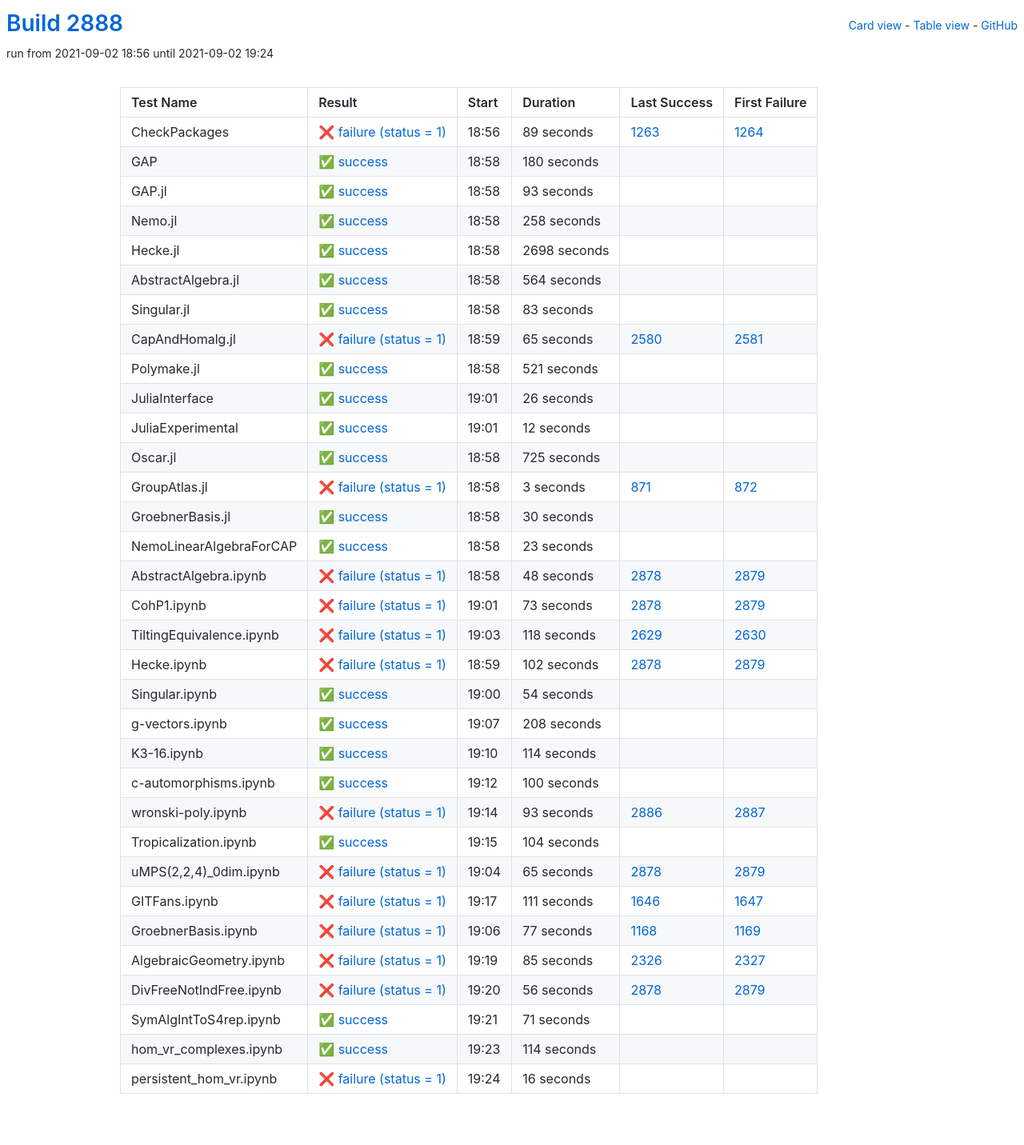
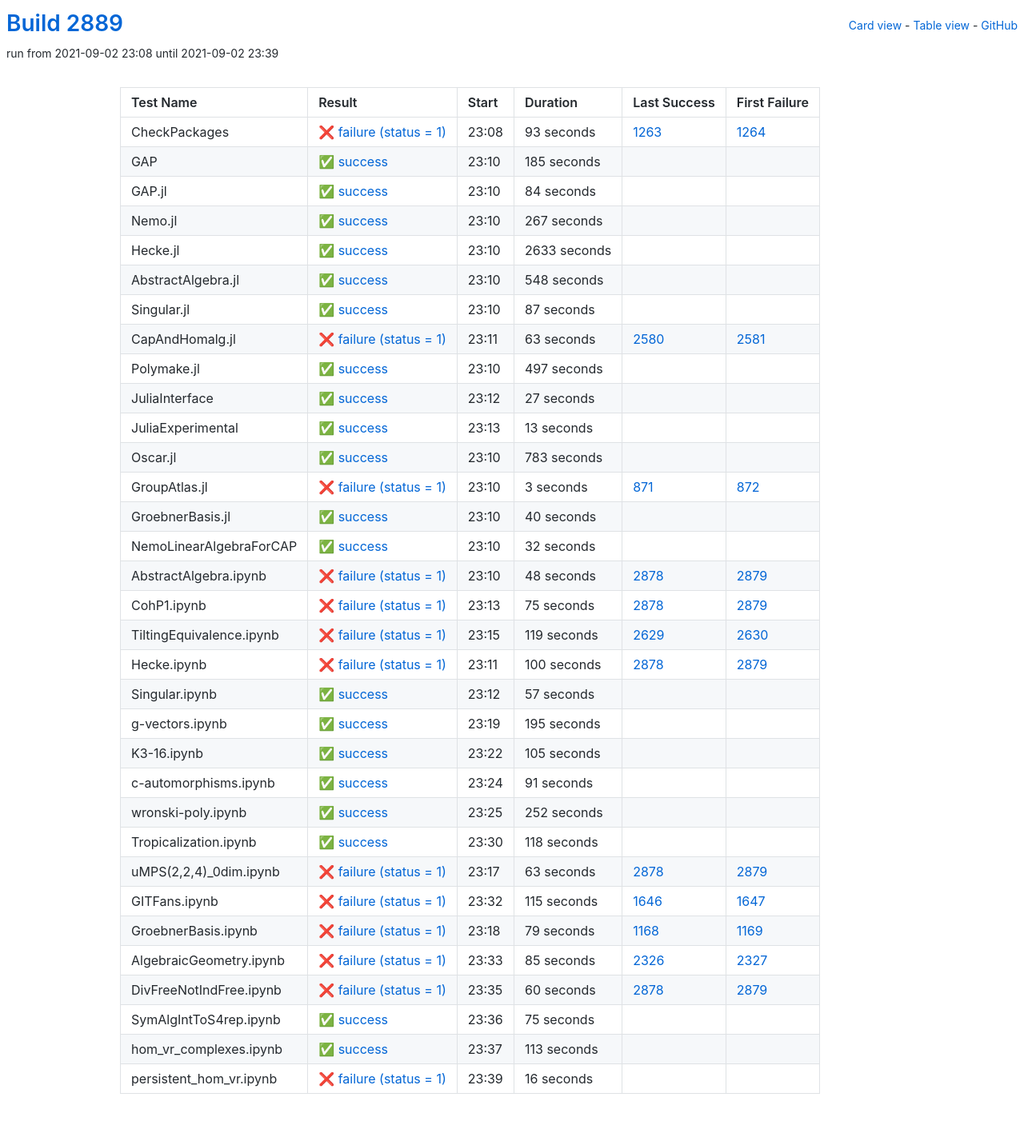
Before and after one commit to oscar-system/oscar-ci-status-stable, a Jekyll site: the page built from table.html, in a window 1280 px wide. Shown: the whole page at 80% size. Built offline with Jekyll 4.4.1, drawn with Linux system fonts in a browser that asks for light colours.

Commit message:
Build #2889

```diff
--- a/_data/ci.yml
+++ b/_data/ci.yml
@@ -1,6 +1,6 @@
 ---
-build: 2888
-build_url: https://oscarci.mathematik.uni-kl.de/job/oscar-stable/2888/
+build: 2889
+build_url: https://oscarci.mathematik.uni-kl.de/job/oscar-stable/2889/
 job: oscar-stable
 organization: oscar-system
 repo: oscar-ci-status-stable
@@ -8,152 +8,152 @@ repourl: https://github.com/oscar-system/oscar-ci-status-stable
 tests:
 - name: CheckPackages
   id: checkpackages
-  log: https://oscarci.mathematik.uni-kl.de/job/oscar-stable/2888/artifact/logs/build-2888/CheckPackages.log
-  start: 2021-09-02 18:56
+  log: https://oscarci.mathematik.uni-kl.de/job/oscar-stable/2889/artifact/logs/build-2889/CheckPackages.log
+  start: 2021-09-02 23:08
   success: false
   exitcode: 1
   status: failure
-  duration: 89
+  duration: 93
   last_success: 1263
   last_success_url: https://oscarci.mathematik.uni-kl.de/job/oscar-stable/1263/
   first_failure: 1264
   first_failure_url: https://oscarci.mathematik.uni-kl.de/job/oscar-stable/1264/
 - name: GAP
   id: gap
-  log: https://oscarci.mathematik.uni-kl.de/job/oscar-stable/2888/artifact/logs/build-2888/GAP.log
-  start: 2021-09-02 18:58
+  log: https://oscarci.mathematik.uni-kl.de/job/oscar-stable/2889/artifact/logs/build-2889/GAP.log
+  start: 2021-09-02 23:10
   success: true
   exitcode: 0
   status: success
-  duration: 180
+  duration: 185
   last_success: false
   last_success_url:
   first_failure: false
   first_failure_url:
 - name: GAP.jl
   id: gap-jl
-  log: https://oscarci.mathematik.uni-kl.de/job/oscar-stable/2888/artifact/logs/build-2888/GAP.jl.log
-  start: 2021-09-02 18:58
+  log: https://oscarci.mathematik.uni-kl.de/job/oscar-stable/2889/artifact/logs/build-2889/GAP.jl.log
+  start: 2021-09-02 23:10
   success: true
   exitcode: 0
   status: success
-  duration: 93
+  duration: 84
   last_success: false
   last_success_url:
   first_failure: false
   first_failure_url:
 - name: Nemo.jl
   id: nemo-jl
-  log: https://oscarci.mathematik.uni-kl.de/job/oscar-stable/2888/artifact/logs/build-2888/Nemo.jl.log
-  start: 2021-09-02 18:58
+  log: https://oscarci.mathematik.uni-kl.de/job/oscar-stable/2889/artifact/logs/build-2889/Nemo.jl.log
+  start: 2021-09-02 23:10
   success: true
   exitcode: 0
   status: success
-  duration: 258
+  duration: 267
   last_success: false
   last_success_url:
   first_failure: false
   first_failure_url:
 - name: Hecke.jl
   id: hecke-jl
-  log: https://oscarci.mathematik.uni-kl.de/job/oscar-stable/2888/artifact/logs/build-2888/Hecke.jl.log
-  start: 2021-09-02 18:58
+  log: https://oscarci.mathematik.uni-kl.de/job/oscar-stable/2889/artifact/logs/build-2889/Hecke.jl.log
+  start: 2021-09-02 23:10
   success: true
   exitcode: 0
   status: success
-  duration: 2698
+  duration: 2633
   last_success: false
   last_success_url:
   first_failure: false
   first_failure_url:
 - name: AbstractAlgebra.jl
   id: abstractalgebra-jl
-  log: https://oscarci.mathematik.uni-kl.de/job/oscar-stable/2888/artifact/logs/build-2888/AbstractAlgebra.jl.log
-  start: 2021-09-02 18:58
+  log: https://oscarci.mathematik.uni-kl.de/job/oscar-stable/2889/artifact/logs/build-2889/AbstractAlgebra.jl.log
+  start: 2021-09-02 23:10
   success: true
   exitcode: 0
   status: success
-  duration: 564
+  duration: 548
   last_success: false
   last_success_url:
   first_failure: false
   first_failure_url:
 - name: Singular.jl
   id: singular-jl
-  log: https://oscarci.mathematik.uni-kl.de/job/oscar-stable/2888/artifact/logs/build-2888/Singular.jl.log
-  start: 2021-09-02 18:58
+  log: https://oscarci.mathematik.uni-kl.de/job/oscar-stable/2889/artifact/logs/build-2889/Singular.jl.log
+  start: 2021-09-02 23:10
   success: true
   exitcode: 0
   status: success
-  duration: 83
+  duration: 87
   last_success: false
   last_success_url:
   first_failure: false
   first_failure_url:
 - name: CapAndHomalg.jl
   id: capandhomalg-jl
-  log: https://oscarci.mathematik.uni-kl.de/job/oscar-stable/2888/artifact/logs/build-2888/CapAndHomalg.jl.log
-  start: 2021-09-02 18:59
+  log: https://oscarci.mathematik.uni-kl.de/job/oscar-stable/2889/artifact/logs/build-2889/CapAndHomalg.jl.log
+  start: 2021-09-02 23:11
   success: false
   exitcode: 1
   status: failure
-  duration: 65
+  duration: 63
   last_success: 2580
   last_success_url: https://oscarci.mathematik.uni-kl.de/job/oscar-stable/2580/
   first_failure: 2581
   first_failure_url: https://oscarci.mathematik.uni-kl.de/job/oscar-stable/2581/
 - name: Polymake.jl
   id: polymake-jl
-  log: https://oscarci.mathematik.uni-kl.de/job/oscar-stable/2888/artifact/logs/build-2888/Polymake.jl.log
-  start: 2021-09-02 18:58
+  log: https://oscarci.mathematik.uni-kl.de/job/oscar-stable/2889/artifact/logs/build-2889/Polymake.jl.log
+  start: 2021-09-02 23:10
   success: true
   exitcode: 0
   status: success
-  duration: 521
+  duration: 497
   last_success: false
   last_success_url:
   first_failure: false
   first_failure_url:
 - name: JuliaInterface
   id: juliainterface
-  log: https://oscarci.mathematik.uni-kl.de/job/oscar-stable/2888/artifact/logs/build-2888/JuliaInterface.log
-  start: 2021-09-02 19:01
+  log: https://oscarci.mathematik.uni-kl.de/job/oscar-stable/2889/artifact/logs/build-2889/JuliaInterface.log
+  start: 2021-09-02 23:12
   success: true
   exitcode: 0
   status: success
-  duration: 26
+  duration: 27
   last_success: false
   last_success_url:
   first_failure: false
   first_failure_url:
 - name: JuliaExperimental
   id: juliaexperimental
-  log: https://oscarci.mathematik.uni-kl.de/job/oscar-stable/2888/artifact/logs/build-2888/JuliaExperimental.log
-  start: 2021-09-02 19:01
+  log: https://oscarci.mathematik.uni-kl.de/job/oscar-stable/2889/artifact/logs/build-2889/JuliaExperimental.log
+  start: 2021-09-02 23:13
   success: true
   exitcode: 0
   status: success
-  duration: 12
+  duration: 13
   last_success: false
   last_success_url:
   first_failure: false
   first_failure_url:
 - name: Oscar.jl
   id: oscar-jl
-  log: https://oscarci.mathematik.uni-kl.de/job/oscar-stable/2888/artifact/logs/build-2888/Oscar.jl.log
-  start: 2021-09-02 18:58
+  log: https://oscarci.mathematik.uni-kl.de/job/oscar-stable/2889/artifact/logs/build-2889/Oscar.jl.log
+  start: 2021-09-02 23:10
   success: true
   exitcode: 0
   status: success
-  duration: 725
+  duration: 783
   last_success: false
   last_success_url:
   first_failure: false
   first_failure_url:
 - name: GroupAtlas.jl
   id: groupatlas-jl
-  log: https://oscarci.mathematik.uni-kl.de/job/oscar-stable/2888/artifact/logs/build-2888/GroupAtlas.jl.log
-  start: 2021-09-02 18:58
+  log: https://oscarci.mathematik.uni-kl.de/job/oscar-stable/2889/artifact/logs/build-2889/GroupAtlas.jl.log
+  start: 2021-09-02 23:10
   success: false
   exitcode: 1
   status: failure
@@ -164,32 +164,32 @@ tests:
   first_failure_url: https://oscarci.mathematik.uni-kl.de/job/oscar-stable/872/
 - name: GroebnerBasis.jl
   id: groebnerbasis-jl
-  log: https://oscarci.mathematik.uni-kl.de/job/oscar-stable/2888/artifact/logs/build-2888/GroebnerBasis.jl.log
-  start: 2021-09-02 18:58
+  log: https://oscarci.mathematik.uni-kl.de/job/oscar-stable/2889/artifact/logs/build-2889/GroebnerBasis.jl.log
+  start: 2021-09-02 23:10
   success: true
   exitcode: 0
   status: success
-  duration: 30
+  duration: 40
   last_success: false
   last_success_url:
   first_failure: false
   first_failure_url:
 - name: NemoLinearAlgebraForCAP
   id: nemolinearalgebraforcap
-  log: https://oscarci.mathematik.uni-kl.de/job/oscar-stable/2888/artifact/logs/build-2888/NemoLinearAlgebraForCAP.log
-  start: 2021-09-02 18:58
+  log: https://oscarci.mathematik.uni-kl.de/job/oscar-stable/2889/artifact/logs/build-2889/NemoLinearAlgebraForCAP.log
+  start: 2021-09-02 23:10
   success: true
   exitcode: 0
   status: success
-  duration: 23
+  duration: 32
   last_success: false
   last_success_url:
   first_failure: false
   first_failure_url:
 - name: AbstractAlgebra.ipynb
   id: abstractalgebra-ipynb
-  log: https://oscarci.mathematik.uni-kl.de/job/oscar-stable/2888/artifact/logs/build-2888/AbstractAlgebra.ipynb.log
-  start: 2021-09-02 18:58
+  log: https://oscarci.mathematik.uni-kl.de/job/oscar-stable/2889/artifact/logs/build-2889/AbstractAlgebra.ipynb.log
+  start: 2021-09-02 23:10
   success: false
   exitcode: 1
   status: failure
@@ -200,152 +200,152 @@ tests:
   first_failure_url: https://oscarci.mathematik.uni-kl.de/job/oscar-stable/2879/
 - name: CohP1.ipynb
   id: cohp1-ipynb
-  log: https://oscarci.mathematik.uni-kl.de/job/oscar-stable/2888/artifact/logs/build-2888/CohP1.ipynb.log
-  start: 2021-09-02 19:01
+  log: https://oscarci.mathematik.uni-kl.de/job/oscar-stable/2889/artifact/logs/build-2889/CohP1.ipynb.log
+  start: 2021-09-02 23:13
   success: false
   exitcode: 1
   status: failure
-  duration: 73
+  duration: 75
   last_success: 2878
   last_success_url: https://oscarci.mathematik.uni-kl.de/job/oscar-stable/2878/
   first_failure: 2879
   first_failure_url: https://oscarci.mathematik.uni-kl.de/job/oscar-stable/2879/
 - name: TiltingEquivalence.ipynb
   id: tiltingequivalence-ipynb
-  log: https://oscarci.mathematik.uni-kl.de/job/oscar-stable/2888/artifact/logs/build-2888/TiltingEquivalence.ipynb.log
-  start: 2021-09-02 19:03
+  log: https://oscarci.mathematik.uni-kl.de/job/oscar-stable/2889/artifact/logs/build-2889/TiltingEquivalence.ipynb.log
+  start: 2021-09-02 23:15
   success: false
   exitcode: 1
   status: failure
-  duration: 118
+  duration: 119
   last_success: 2629
   last_success_url: https://oscarci.mathematik.uni-kl.de/job/oscar-stable/2629/
   first_failure: 2630
   first_failure_url: https://oscarci.mathematik.uni-kl.de/job/oscar-stable/2630/
 - name: Hecke.ipynb
   id: hecke-ipynb
-  log: https://oscarci.mathematik.uni-kl.de/job/oscar-stable/2888/artifact/logs/build-2888/Hecke.ipynb.log
-  start: 2021-09-02 18:59
+  log: https://oscarci.mathematik.uni-kl.de/job/oscar-stable/2889/artifact/logs/build-2889/Hecke.ipynb.log
+  start: 2021-09-02 23:11
   success: false
   exitcode: 1
   status: failure
-  duration: 102
+  duration: 100
   last_success: 2878
   last_success_url: https://oscarci.mathematik.uni-kl.de/job/oscar-stable/2878/
   first_failure: 2879
   first_failure_url: https://oscarci.mathematik.uni-kl.de/job/oscar-stable/2879/
 - name: Singular.ipynb
   id: singular-ipynb
-  log: https://oscarci.mathematik.uni-kl.de/job/oscar-stable/2888/artifact/logs/build-2888/Singular.ipynb.log
-  start: 2021-09-02 19:00
+  log: https://oscarci.mathematik.uni-kl.de/job/oscar-stable/2889/artifact/logs/build-2889/Singular.ipynb.log
+  start: 2021-09-02 23:12
   success: true
   exitcode: 0
   status: success
-  duration: 54
+  duration: 57
   last_success: false
   last_success_url:
   first_failure: false
   first_failure_url:
 - name: g-vectors.ipynb
   id: g-vectors-ipynb
-  log: https://oscarci.mathematik.uni-kl.de/job/oscar-stable/2888/artifact/logs/build-2888/g-vectors.ipynb.log
-  start: 2021-09-02 19:07
+  log: https://oscarci.mathematik.uni-kl.de/job/oscar-stable/2889/artifact/logs/build-2889/g-vectors.ipynb.log
+  start: 2021-09-02 23:19
   success: true
   exitcode: 0
   status: success
-  duration: 208
+  duration: 195
   last_success: false
   last_success_url:
   first_failure: false
   first_failure_url:
 - name: K3-16.ipynb
   id: k3-16-ipynb
-  log: https://oscarci.mathematik.uni-kl.de/job/oscar-stable/2888/artifact/logs/build-2888/K3-16.ipynb.log
-  start: 2021-09-02 19:10
+  log: https://oscarci.mathematik.uni-kl.de/job/oscar-stable/2889/artifact/logs/build-2889/K3-16.ipynb.log
+  start: 2021-09-02 23:22
   success: true
   exitcode: 0
   status: success
-  duration: 114
+  duration: 105
   last_success: false
   last_success_url:
   first_failure: false
   first_failure_url:
 - name: c-automorphisms.ipynb
   id: c-automorphisms-ipynb
-  log: https://oscarci.mathematik.uni-kl.de/job/oscar-stable/2888/artifact/logs/build-2888/c-automorphisms.ipynb.log
-  start: 2021-09-02 19:12
+  log: https://oscarci.mathematik.uni-kl.de/job/oscar-stable/2889/artifact/logs/build-2889/c-automorphisms.ipynb.log
+  start: 2021-09-02 23:24
   success: true
   exitcode: 0
   status: success
-  duration: 100
+  duration: 91
   last_success: false
   last_success_url:
   first_failure: false
   first_failure_url:
 - name: wronski-poly.ipynb
   id: wronski-poly-ipynb
-  log: https://oscarci.mathematik.uni-kl.de/job/oscar-stable/2888/artifact/logs/build-2888/wronski-poly.ipynb.log
-  start: 2021-09-02 19:14
-  success: false
-  exitcode: 1
-  status: failure
-  duration: 93
-  last_success: 2886
-  last_success_url: https://oscarci.mathematik.uni-kl.de/job/oscar-stable/2886/
-  first_failure: 2887
-  first_failure_url: https://oscarci.mathematik.uni-kl.de/job/oscar-stable/2887/
-- name: Tropicalization.ipynb
-  id: tropicalization-ipynb
-  log: https://oscarci.mathematik.uni-kl.de/job/oscar-stable/2888/artifact/logs/build-2888/Tropicalization.ipynb.log
-  start: 2021-09-02 19:15
+  log: https://oscarci.mathematik.uni-kl.de/job/oscar-stable/2889/artifact/logs/build-2889/wronski-poly.ipynb.log
+  start: 2021-09-02 23:25
   success: true
   exitcode: 0
   status: success
-  duration: 104
+  duration: 252
+  last_success: false
+  last_success_url:
+  first_failure: false
+  first_failure_url:
+- name: Tropicalization.ipynb
+  id: tropicalization-ipynb
+  log: https://oscarci.mathematik.uni-kl.de/job/oscar-stable/2889/artifact/logs/build-2889/Tropicalization.ipynb.log
+  start: 2021-09-02 23:30
+  success: true
+  exitcode: 0
+  status: success
+  duration: 118
   last_success: false
   last_success_url:
   first_failure: false
   first_failure_url:
 - name: uMPS(2,2,4)_0dim.ipynb
   id: umps-2-2-4-0dim-ipynb
-  log: https://oscarci.mathematik.uni-kl.de/job/oscar-stable/2888/artifact/logs/build-2888/uMPS-2-2-4-_0dim.ipynb.log
-  start: 2021-09-02 19:04
+  log: https://oscarci.mathematik.uni-kl.de/job/oscar-stable/2889/artifact/logs/build-2889/uMPS-2-2-4-_0dim.ipynb.log
+  start: 2021-09-02 23:17
   success: false
   exitcode: 1
   status: failure
-  duration: 65
+  duration: 63
   last_success: 2878
   last_success_url: https://oscarci.mathematik.uni-kl.de/job/oscar-stable/2878/
   first_failure: 2879
   first_failure_url: https://oscarci.mathematik.uni-kl.de/job/oscar-stable/2879/
 - name: GITFans.ipynb
   id: gitfans-ipynb
-  log: https://oscarci.mathematik.uni-kl.de/job/oscar-stable/2888/artifact/logs/build-2888/GITFans.ipynb.log
-  start: 2021-09-02 19:17
+  log: https://oscarci.mathematik.uni-kl.de/job/oscar-stable/2889/artifact/logs/build-2889/GITFans.ipynb.log
+  start: 2021-09-02 23:32
   success: false
   exitcode: 1
   status: failure
-  duration: 111
+  duration: 115
   last_success: 1646
   last_success_url: https://oscarci.mathematik.uni-kl.de/job/oscar-stable/1646/
   first_failure: 1647
   first_failure_url: https://oscarci.mathematik.uni-kl.de/job/oscar-stable/1647/
 - name: GroebnerBasis.ipynb
   id: groebnerbasis-ipynb
-  log: https://oscarci.mathematik.uni-kl.de/job/oscar-stable/2888/artifact/logs/build-2888/GroebnerBasis.ipynb.log
-  start: 2021-09-02 19:06
+  log: https://oscarci.mathematik.uni-kl.de/job/oscar-stable/2889/artifact/logs/build-2889/GroebnerBasis.ipynb.log
+  start: 2021-09-02 23:18
   success: false
   exitcode: 1
   status: failure
-  duration: 77
+  duration: 79
   last_success: 1168
   last_success_url: https://oscarci.mathematik.uni-kl.de/job/oscar-stable/1168/
   first_failure: 1169
   first_failure_url: https://oscarci.mathematik.uni-kl.de/job/oscar-stable/1169/
 - name: AlgebraicGeometry.ipynb
   id: algebraicgeometry-ipynb
-  log: https://oscarci.mathematik.uni-kl.de/job/oscar-stable/2888/artifact/logs/build-2888/AlgebraicGeometry.ipynb.log
-  start: 2021-09-02 19:19
+  log: https://oscarci.mathematik.uni-kl.de/job/oscar-stable/2889/artifact/logs/build-2889/AlgebraicGeometry.ipynb.log
+  start: 2021-09-02 23:33
   success: false
   exitcode: 1
   status: failure
@@ -356,44 +356,44 @@ tests:
   first_failure_url: https://oscarci.mathematik.uni-kl.de/job/oscar-stable/2327/
 - name: DivFreeNotIndFree.ipynb
   id: divfreenotindfree-ipynb
-  log: https://oscarci.mathematik.uni-kl.de/job/oscar-stable/2888/artifact/logs/build-2888/DivFreeNotIndFree.ipynb.log
-  start: 2021-09-02 19:20
+  log: https://oscarci.mathematik.uni-kl.de/job/oscar-stable/2889/artifact/logs/build-2889/DivFreeNotIndFree.ipynb.log
+  start: 2021-09-02 23:35
   success: false
   exitcode: 1
   status: failure
-  duration: 56
+  duration: 60
   last_success: 2878
   last_success_url: https://oscarci.mathematik.uni-kl.de/job/oscar-stable/2878/
   first_failure: 2879
   first_failure_url: https://oscarci.mathematik.uni-kl.de/job/oscar-stable/2879/
 - name: SymAlgIntToS4rep.ipynb
   id: symalginttos4rep-ipynb
-  log: https://oscarci.mathematik.uni-kl.de/job/oscar-stable/2888/artifact/logs/build-2888/SymAlgIntToS4rep.ipynb.log
-  start: 2021-09-02 19:21
+  log: https://oscarci.mathematik.uni-kl.de/job/oscar-stable/2889/artifact/logs/build-2889/SymAlgIntToS4rep.ipynb.log
+  start: 2021-09-02 23:36
   success: true
   exitcode: 0
   status: success
-  duration: 71
+  duration: 75
   last_success: false
   last_success_url:
   first_failure: false
   first_failure_url:
 - name: hom_vr_complexes.ipynb
   id: hom-vr-complexes-ipynb
-  log: https://oscarci.mathematik.uni-kl.de/job/oscar-stable/2888/artifact/logs/build-2888/hom_vr_complexes.ipynb.log
-  start: 2021-09-02 19:23
+  log: https://oscarci.mathematik.uni-kl.de/job/oscar-stable/2889/artifact/logs/build-2889/hom_vr_complexes.ipynb.log
+  start: 2021-09-02 23:37
   success: true
   exitcode: 0
   status: success
-  duration: 114
+  duration: 113
   last_success: false
   last_success_url:
   first_failure: false
   first_failure_url:
 - name: persistent_hom_vr.ipynb
   id: persistent-hom-vr-ipynb
-  log: https://oscarci.mathematik.uni-kl.de/job/oscar-stable/2888/artifact/logs/build-2888/persistent_hom_vr.ipynb.log
-  start: 2021-09-02 19:24
+  log: https://oscarci.mathematik.uni-kl.de/job/oscar-stable/2889/artifact/logs/build-2889/persistent_hom_vr.ipynb.log
+  start: 2021-09-02 23:39
   success: false
   exitcode: 1
   status: failure
```
Also changed, not shown: README.md.
